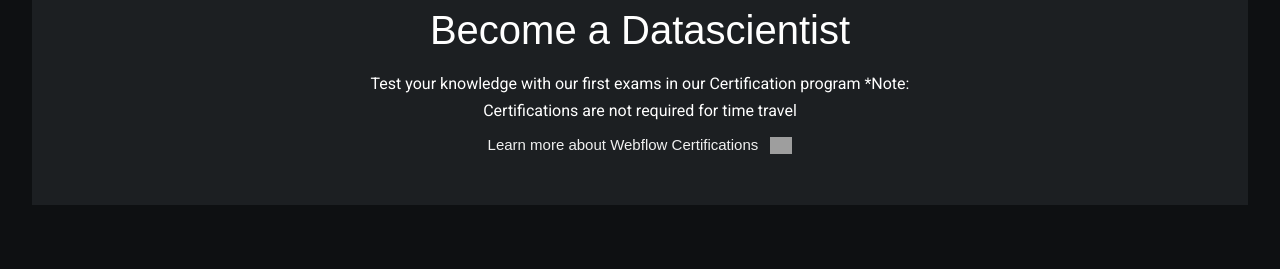
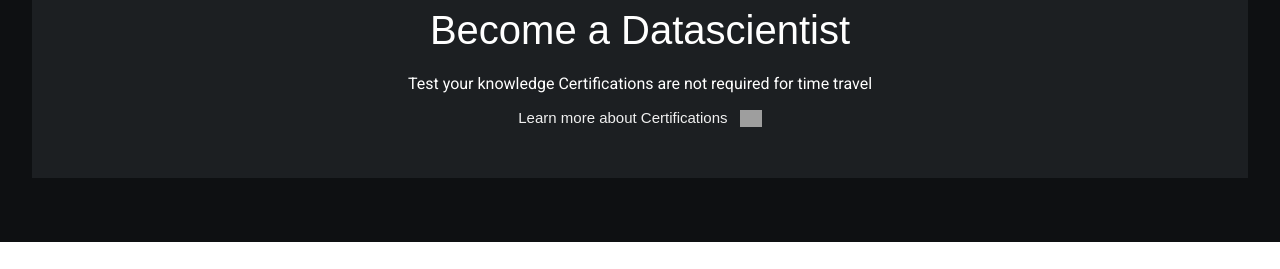
Before and after one commit to georgioooo/georgioooo.github.io, a plain HTML site: page projects.html in a window 1280 px wide. Shown: the part 1098-1367 px from the top of the page. After the commit the page ends 1340 px from the top, so only its background shows below. Drawn offline with nearby package versions, Linux system fonts and the light colour scheme; grey boxes are pictures that could not be loaded; a web font is replaced by a local one.

Commit message:
updated new

```diff
--- a/projects.html
+++ b/projects.html
@@ -210,12 +210,12 @@
                         Become a Datascientist
                     </h2>
                     <p>
-                    Test your knowledge with our first exams in our Certification program *Note:
+                    Test your knowledge
                     Certifications are not required for time&nbsp;travel
                     </p>
                     <div data-w-id="3b3d3ff7-3d91-d3e9-fb32-a711dfa055c3" class="button cc-text_only cc-light">
                         <div class="button-text-icon-right">
-                            Learn more about Webflow Certifications
+                            Learn more about Certifications
                         </div>
                         <img src="https://assets-global.website-files.com/5e2755779d8b8ea1d6373797/5e279e009b1d6574580bfe08_arrow-white.svg" width="22" alt="" class="button_icon-right">
                     </div>
```
